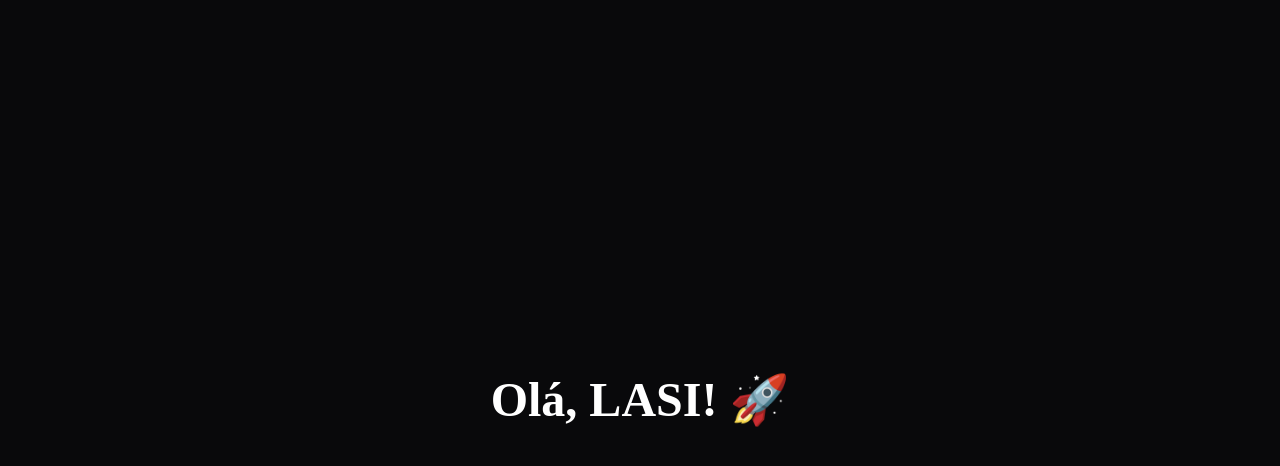
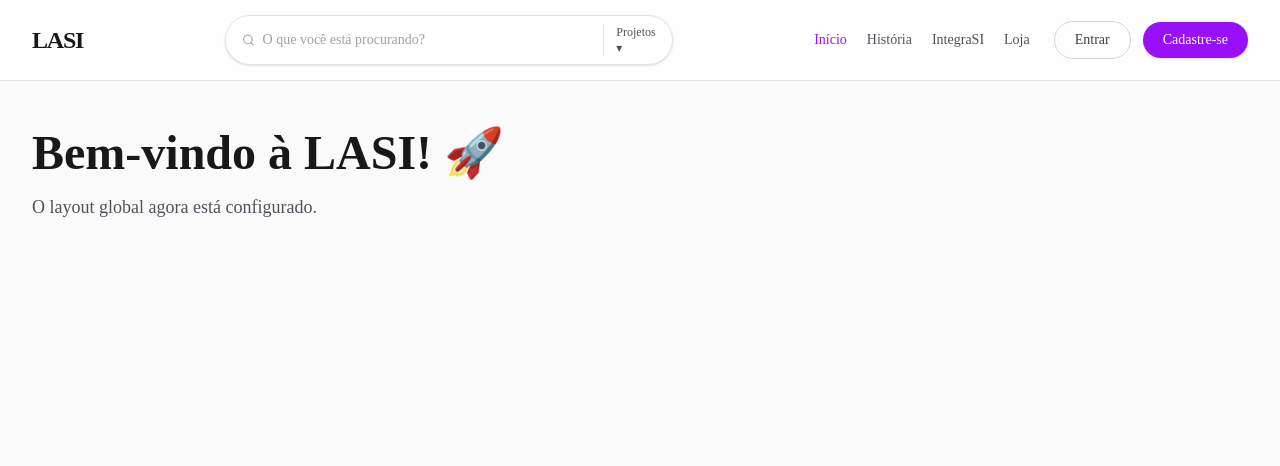
Before and after one commit to Nobre-Devl/site-lasi, a Next.js app: page / in a window 1280 px wide. Shown: the top 466 px of the page. Built offline with nearby package versions, Linux system fonts and the light colour scheme.

Commit message:
feat(header): adicionar barra de pesquisa visual, links de navegacao e botoes de autenticacao

```diff
--- a/app/layout.tsx
+++ b/app/layout.tsx
@@ -1,33 +1,25 @@
 import type { Metadata } from "next";
-import { Geist, Geist_Mono } from "next/font/google";
+import { Header } from "../components/layout/header";
 import "./globals.css";
 
-const geistSans = Geist({
-  variable: "--font-geist-sans",
-  subsets: ["latin"],
-});
-
-const geistMono = Geist_Mono({
-  variable: "--font-geist-mono",
-  subsets: ["latin"],
-});
-
 export const metadata: Metadata = {
-  title: "Create Next App",
-  description: "Generated by create next app",
+  title: "LASI - Liga Acadêmica de Sistemas de Informação",
+  description: "Inovação e Tecnologia em Sistemas de Informação.",
 };
 
 export default function RootLayout({
   children,
-}: Readonly<{
+}: {
   children: React.ReactNode;
-}>) {
+}) {
   return (
-    <html
-      lang="en"
-      className={`${geistSans.variable} ${geistMono.variable} h-full antialiased`}
-    >
-      <body className="min-h-full flex flex-col">{children}</body>
+    <html lang="pt-BR">
+      <body className="min-h-screen bg-zinc-50 font-sans text-zinc-900 antialiased">
+        <Header />
+        <main className="flex flex-1 flex-col">
+          {children}
+        </main>
+      </body>
     </html>
   );
 }
--- a/app/page.tsx
+++ b/app/page.tsx
@@ -1,9 +1,12 @@
 export default function Home() {
   return (
-    <main className="flex min-h-screen items-center justify-center bg-zinc-950">
-      <h1 className="text-5xl font-bold text-white">
-        Olá, LASI! 🚀
+    <section className="container mx-auto px-4 py-12 md:px-8">
+      <h1 className="text-5xl font-bold text-zinc-900">
+        Bem-vindo à LASI! 🚀
       </h1>
-    </main>
+      <p className="mt-4 text-lg text-zinc-600">
+        O layout global agora está configurado.
+      </p>
+    </section>
   );
 }
--- a/components/layout/header.tsx
+++ b/components/layout/header.tsx
@@ -0,0 +1,71 @@
+import React from "react";
+import Link from "next/link";
+import { Search } from "lucide-react";
+
+export function Header() {
+  return (
+    <header className="sticky top-0 z-50 w-full border-b border-zinc-200 bg-white/80 backdrop-blur-md">
+      <div className="container mx-auto flex h-20 items-center justify-between px-4 md:px-8">
+
+        {/* 1. Logo */}
+        <Link href="/" className="text-2xl font-black tracking-tighter text-zinc-900">
+          LASI
+        </Link>
+
+        {/* 2. Barra de Pesquisa (Mockup visual) */}
+        <div className="hidden flex-1 items-center justify-center px-8 lg:flex">
+          <div className="flex w-full max-w-md items-center rounded-full border border-zinc-200 bg-white px-4 py-2 text-sm shadow-sm transition-colors focus-within:border-purple-600 focus-within:ring-1 focus-within:ring-purple-600">
+            <Search className="mr-2 h-4 w-4 text-zinc-400" />
+            <input
+              type="text"
+              placeholder="O que você está procurando?"
+              className="w-full bg-transparent text-zinc-900 outline-none placeholder:text-zinc-400"
+            />
+            <div className="ml-2 flex items-center border-l border-zinc-200 pl-3">
+              <span className="cursor-pointer text-xs font-medium text-zinc-600 hover:text-zinc-900">
+                Projetos ▾
+              </span>
+            </div>
+          </div>
+        </div>
+
+        {/* 3. Navegação e Botões */}
+        <div className="flex items-center gap-6">
+
+          {/* Menu de Links */}
+          <nav className="hidden items-center gap-5 text-sm font-medium md:flex">
+            <Link href="/" className="text-purple-600 transition-colors">
+              Início
+            </Link>
+            <Link href="/historia" className="text-zinc-600 transition-colors hover:text-purple-600">
+              História
+            </Link>
+            <Link href="/integrasi" className="text-zinc-600 transition-colors hover:text-purple-600">
+              IntegraSI
+            </Link>
+            <Link href="/loja" className="text-zinc-600 transition-colors hover:text-purple-600">
+              Loja
+            </Link>
+          </nav>
+
+          {/* Botões de Autenticação */}
+          <div className="flex items-center gap-3">
+            <Link
+              href="/login"
+              className="rounded-full border border-zinc-300 px-5 py-2 text-sm font-medium text-zinc-700 transition-colors hover:bg-zinc-100"
+            >
+              Entrar
+            </Link>
+            <Link
+              href="/cadastro"
+              className="rounded-full bg-purple-600 px-5 py-2 text-sm font-medium text-white shadow-sm transition-colors hover:bg-purple-700"
+            >
+              Cadastre-se
+            </Link>
+          </div>
+
+        </div>
+      </div>
+    </header>
+  );
+}
```
Also changed, not shown: 1 other file (tests, documents, lock files or other folders).
